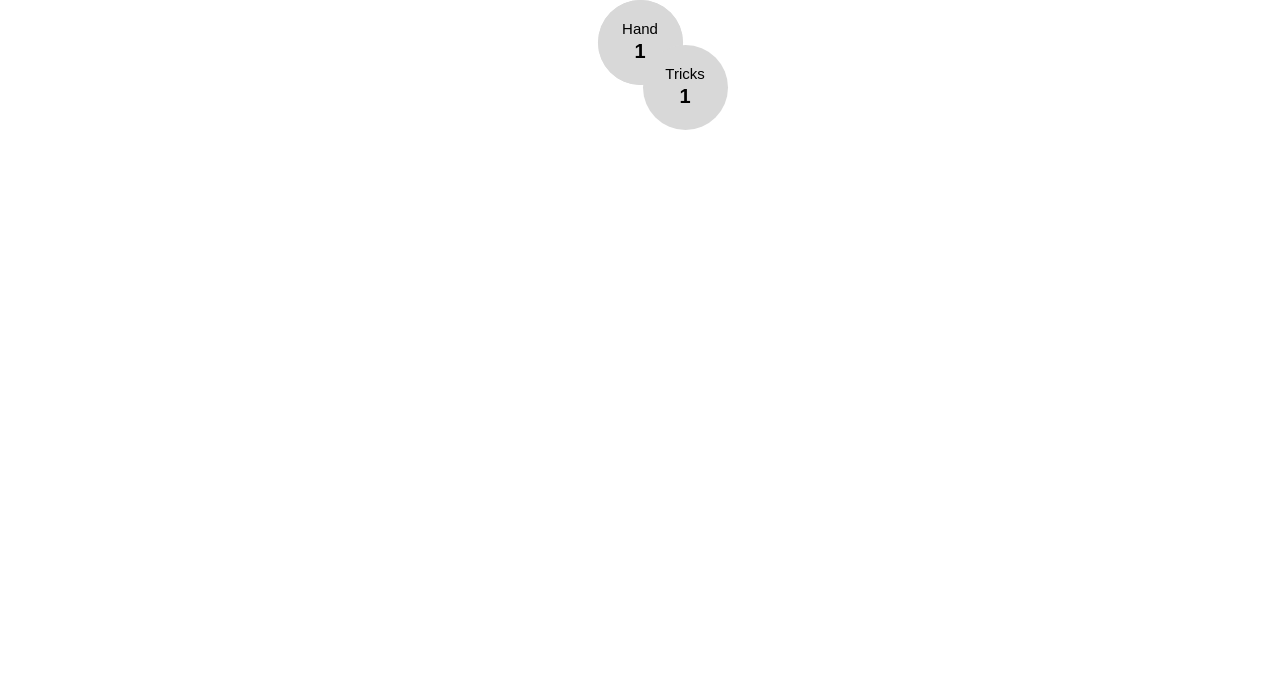
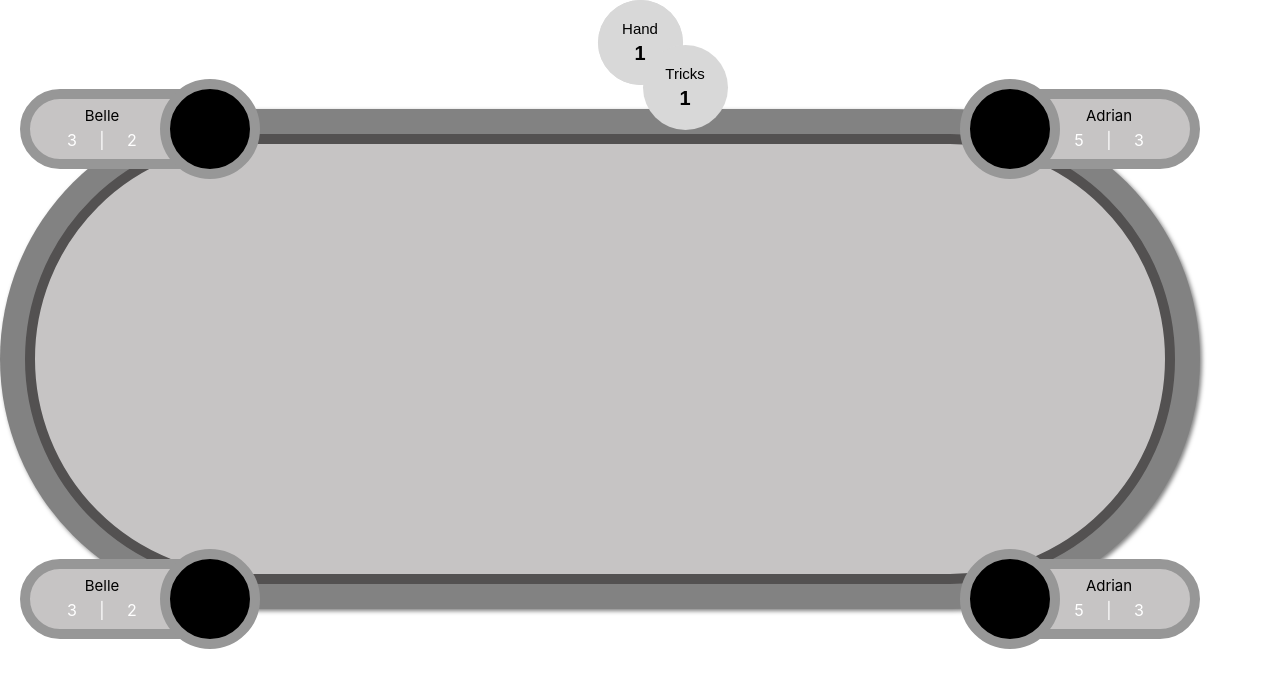
Before and after one commit to aspanu/whist-online, a React (Create React App) app: page / in a window 1280 px wide. Shown: the top 688 px of the page. Built offline with nearby package versions, Linux system fonts and the light colour scheme.

Commit message:
Adding the table, making player pills work from the left and right, then adding a larger scene for the table and players together.

```diff
--- a/src/App.tsx
+++ b/src/App.tsx
@@ -1,10 +1,8 @@
 import "./App.css";
-import Board from "./components/boards/Board";
-import SingleCardDisplay from "./components/cards/SingleCardDisplay";
-import WebSocketClient from "./components/connections/WebSocketConnection";
+import Table from "./components/boards/Table";
+import TablePlayers from "./components/boards/TablePlayers";
 import GameStatus from "./components/gameStatus/GameStatus";
 import PlayerPill from "./components/players/PlayerPill";
-import Card from "./model/Card";
 
 function App() {
   // const names = ["Adrian", "Belle", "Tavi", "Tracey", "Jon"];
@@ -13,9 +11,9 @@ function App() {
   return (
     <div className="App">
       <GameStatus/>
+      <TablePlayers/>
     </div>
   );
 }
 
 export default App;
-// make a scoreboard that has 30 rows
--- a/src/components/boards/Board.tsx
+++ b/src/components/boards/Board.tsx
@@ -1,8 +1,6 @@
 import React from "react";
-import Hand from "../statusHand/hand/Hand";
 import "./Board.css";
 import StatusHand from "../statusHand/StatusHand";
-import PlayerStatus from "../players/PlayerStatus";
 import PlayerPill from "../players/PlayerPill";
 
 interface Props {}
@@ -14,7 +12,7 @@ class Board extends React.Component<Props> {
         <div className="myHand">
           <StatusHand />
         </div>
-        <PlayerPill />
+        <PlayerPill right_direction={true}/>
       </div>
     );
   }
--- /dev/null
+++ b/src/components/boards/Table.css
@@ -0,0 +1,25 @@
+#table_edge {
+    height: 500px;
+    width: 1200px;
+    left: 0px;
+    top: 0px;
+    border-radius: 295.5px;
+    background: #828282;
+    box-shadow: 2px 2px 4px 0px #00000080;
+}
+
+#table_surface {
+    position: relative;
+    left: 2.08%;
+    right: 2.08%;
+    top: 5%;
+    bottom: 5%;
+    height: 450px;
+    width: 1150px;
+    left: 25px;
+    top: 25px;
+    border-radius: 295.5px;
+    background: #C6C4C4;
+    border: 10px solid #535151;
+    box-sizing: border-box;
+}
--- /dev/null
+++ b/src/components/boards/Table.tsx
@@ -0,0 +1,15 @@
+import React from "react";
+import "./Table.css";
+
+interface Props {}
+
+class Table extends React.Component<Props> {
+    render() {
+        return <div id="table_edge">
+            <div id="table_surface">
+            </div>
+        </div>
+    }
+}
+
+export default Table;
--- /dev/null
+++ b/src/components/boards/TablePlayers.css
@@ -0,0 +1,27 @@
+#player_one {
+    position: fixed;
+    margin-top: -60px;
+    margin-left: 20px;
+    z-index: 1;
+}
+
+#player_two {
+    position: fixed;
+    margin-top: -530px;
+    margin-left: 20px;
+    z-index: 1;
+}
+
+#player_three {
+    position: fixed;
+    margin-top: -530px;
+    margin-left: 960px;
+    z-index: 1;
+}
+
+#player_four {
+    position: fixed;
+    margin-top: -60px;
+    margin-left: 960px;
+    z-index: 1;
+}
--- /dev/null
+++ b/src/components/boards/TablePlayers.tsx
@@ -0,0 +1,21 @@
+import React from "react";
+import PlayerPill from "../players/PlayerPill";
+import Table from "./Table";
+import "./TablePlayers.css";
+
+interface Props {}
+
+class TablePlayers extends React.Component<Props> {
+    render() {
+        return <div >
+                <Table />
+                <div id="player_one"><PlayerPill right_direction={false} /> </div>
+                <div id="player_two"><PlayerPill right_direction={false} /> </div>
+                <div id="player_three"><PlayerPill right_direction={true} /> </div>
+                <div id="player_four"><PlayerPill right_direction={true} /> </div>
+            </div>
+
+    }
+}
+
+export default TablePlayers;
--- a/src/components/players/PlayerPill.css
+++ b/src/components/players/PlayerPill.css
@@ -1,9 +1,16 @@
-#player_pill_container {
+#player_pill_container_right {
     display: flex;
     justify-content: left;
+    width: fit-content;
 }
 
-#profile_pic {
+#player_pill_container_left {
+    display: flex;
+    justify-content: right;
+    width: fit-content;
+}
+
+#profile_pic_right {
     background: black;
     height: 80px;
     width: 80px;
@@ -15,8 +22,20 @@
     margin: 0px;
 }
 
+#profile_pic_left {
+    background: black;
+    height: 80px;
+    width: 80px;
+    border-radius: 50%;
+    border: 10px solid #979797;
+    /* TODO: add a profile picture here */
+    position: relative;
+    display: inline-block;
+    margin: 0px;
+    margin-left: -60px;
+}
 
-#player_info {
+#player_info_right {
     background: #C6C4C4;
     border: 10px solid #979797;
     border-radius: 40px;
@@ -27,3 +46,14 @@
     margin-left: -60px;
     margin-top: 10px;
 }
+
+#player_info_left {
+    background: #C6C4C4;
+    border: 10px solid #979797;
+    border-radius: 40px;
+    height: 60px;
+    width: 180px;
+    z-index: -1;
+    position: relative;
+    margin-top: 10px;
+}
--- a/src/components/players/PlayerPill.tsx
+++ b/src/components/players/PlayerPill.tsx
@@ -2,16 +2,31 @@ import React from "react";
 import PlayerStatus from "./PlayerStatus";
 import "./PlayerPill.css";
 
-interface Props {}
+interface Props {
+    right_direction: boolean,
+}
 
 class PlayerPill extends React.Component<Props> {
     render() {
-        return <div id="player_pill_container">
-            <div id="profile_pic"></div>
-            <div id="player_info">
-                <PlayerStatus name="Adrian" bid={5} tricks={3} />
+        const direction_class = this.props.right_direction ? "right" : "left"
+        const container_id = "player_pill_container_" + direction_class
+        const profile_id = "profile_pic_" + direction_class
+        const info_id = "player_info_" + direction_class
+        if (this.props.right_direction) {
+            return <div id={container_id}>
+                <div id={profile_id}/>
+                <div id={info_id}>
+                    <PlayerStatus name="Adrian" bid={5} tricks={3} direction="right"/>
+                </div>
+            </div>;
+        } else {
+            return <div id={container_id}>
+                <div id={info_id}>
+                    <PlayerStatus name="Belle" bid={3} tricks={2} direction="left"/>
+                </div>
+                <div id={profile_id}/>
             </div>
-        </div>
+        }
     }
 }
 
--- a/src/components/players/PlayerStatus.css
+++ b/src/components/players/PlayerStatus.css
@@ -1,7 +1,15 @@
-#content {
-    width: 100px;
-    margin-left: 60px;
-    margin-top: 5px;
+#content_right {
+    width: 50%;
+    margin-left: 30%;
+    margin-top: -7%;
+    display: grid;
+    grid-template-columns: repeat(3, 1fr);
+}
+
+#content_left {
+    width: 50%;
+    margin-left: 15%;
+    margin-top: -7%;
     display: grid;
     grid-template-columns: repeat(3, 1fr);
 }
--- a/src/components/players/PlayerStatus.tsx
+++ b/src/components/players/PlayerStatus.tsx
@@ -5,12 +5,14 @@ interface Props {
     name: string,
     bid: number,
     tricks: number,
+    direction: string,
 }
 
 class PlayerStatus extends React.Component<Props> {
     render() {
+        const content_id = "content_" + this.props.direction
         return (
-            <div id="content">
+            <div id={content_id}>
                 <div id="name">{this.props.name}</div>
                 <div id="bid">{this.props.bid}</div>
                 <div id="separator">|</div>
```
